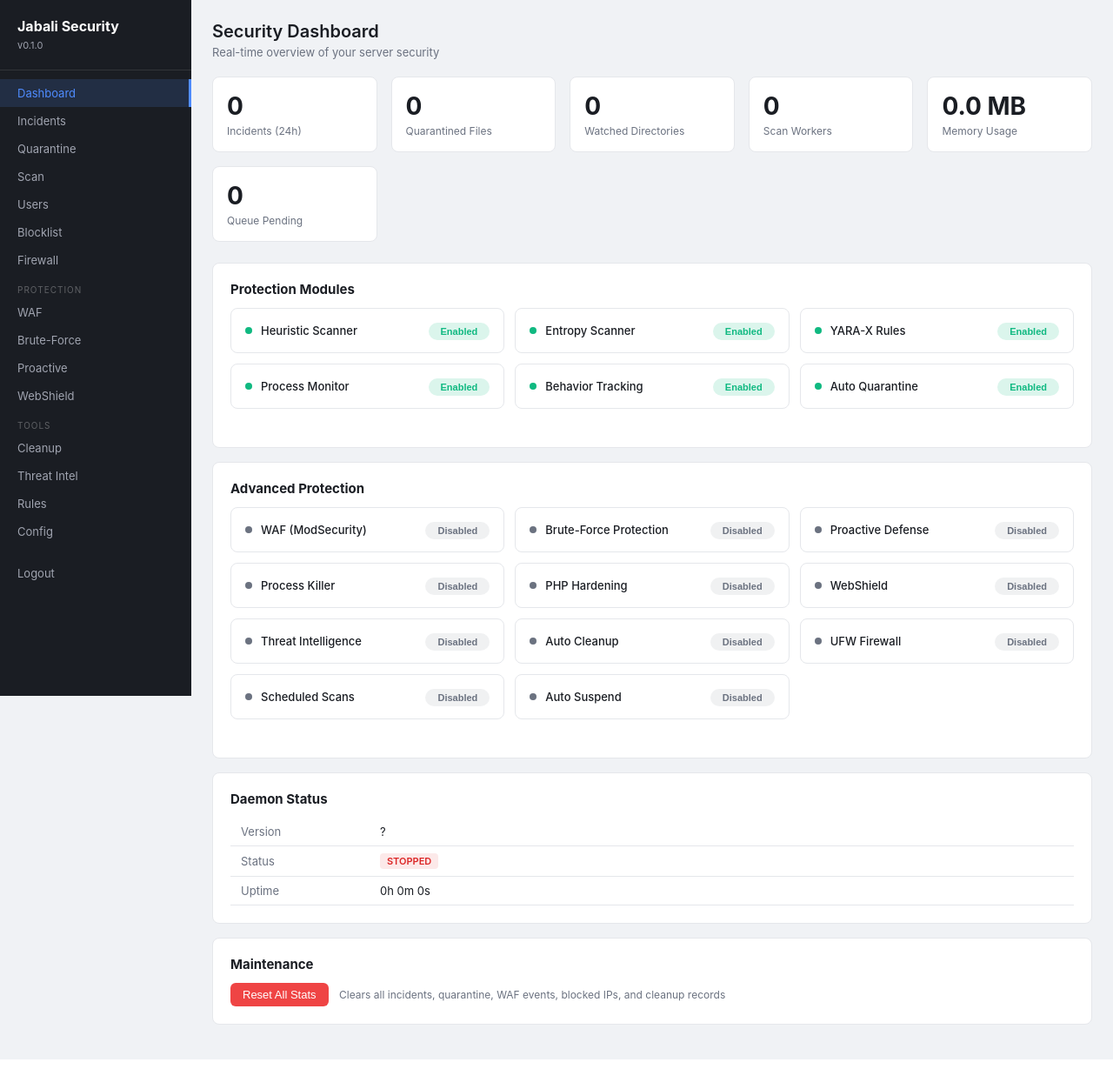
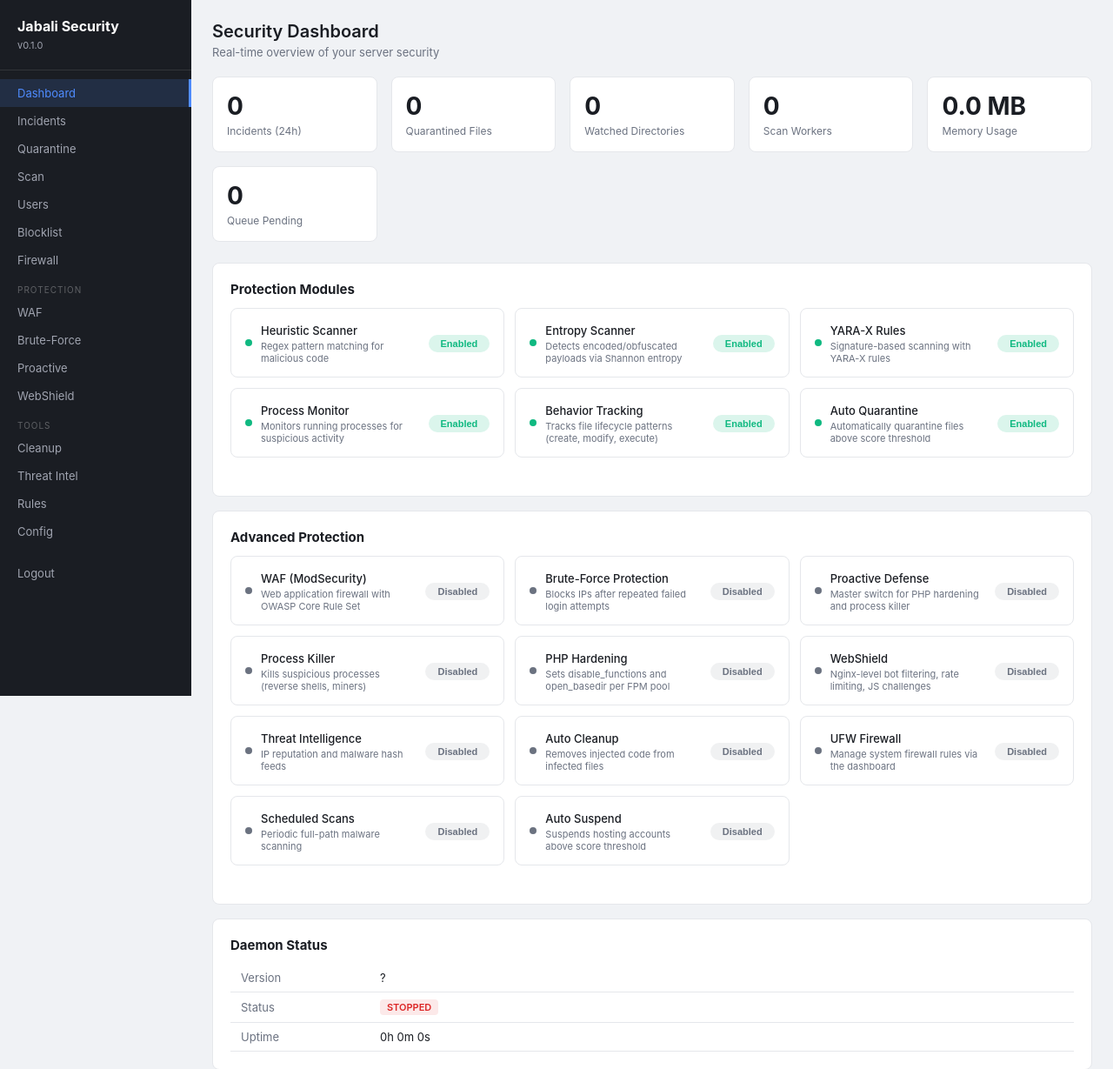
Before and after one commit to shukiv/jabali-security, a Flask app: page / in a window 1280 px wide. Shown: the top 1229 px of the page at 87% size. Run offline with Flask 3, Linux system fonts and the light colour scheme; the visitor is signed in with stand-in values (Sample User, id 1); data that the repository does not hold is empty.

Commit message:
Add short descriptions below each module on dashboard

```diff
--- a/web/templates/dashboard.html
+++ b/web/templates/dashboard.html
@@ -33,11 +33,14 @@
     </div>
 </div>
 
-{% macro toggle(feature, label, enabled) %}
+{% macro toggle(feature, label, enabled, desc="") %}
 <div class="protection-card">
     <div class="protection-info">
         <div class="protection-dot {{ 'protection-dot-on' if enabled else 'protection-dot-off' }}"></div>
-        <span class="toggle-label">{{ label }}</span>
+        <div>
+            <span class="toggle-label">{{ label }}</span>
+            {% if desc %}<div class="toggle-desc">{{ desc }}</div>{% endif %}
+        </div>
     </div>
     <form method="post" action="/toggle/{{ feature }}" class="toggle-form">
         <button type="submit" class="toggle-btn {{ 'toggle-btn-on' if enabled else 'toggle-btn-off' }}">
@@ -50,29 +53,29 @@
 <div class="card">
     <h3>Protection Modules</h3>
     <div class="protection-grid">
-        {{ toggle("heuristic", "Heuristic Scanner", config.get("HEURISTIC_ENABLED", "yes") in ("yes", "true", "1")) }}
-        {{ toggle("entropy", "Entropy Scanner", config.get("ENTROPY_ENABLED", "yes") in ("yes", "true", "1")) }}
-        {{ toggle("yara", "YARA-X Rules", config.get("YARA_ENABLED", "yes") in ("yes", "true", "1")) }}
-        {{ toggle("process_monitor", "Process Monitor", config.get("PROCESS_MONITOR_ENABLED", "yes") in ("yes", "true", "1")) }}
-        {{ toggle("behavior_tracking", "Behavior Tracking", config.get("BEHAVIOR_TRACKING_ENABLED", "yes") in ("yes", "true", "1")) }}
-        {{ toggle("auto_quarantine", "Auto Quarantine", config.get("AUTO_QUARANTINE", "yes") in ("yes", "true", "1")) }}
+        {{ toggle("heuristic", "Heuristic Scanner", config.get("HEURISTIC_ENABLED", "yes") in ("yes", "true", "1"), "Regex pattern matching for malicious code") }}
+        {{ toggle("entropy", "Entropy Scanner", config.get("ENTROPY_ENABLED", "yes") in ("yes", "true", "1"), "Detects encoded/obfuscated payloads via Shannon entropy") }}
+        {{ toggle("yara", "YARA-X Rules", config.get("YARA_ENABLED", "yes") in ("yes", "true", "1"), "Signature-based scanning with YARA-X rules") }}
+        {{ toggle("process_monitor", "Process Monitor", config.get("PROCESS_MONITOR_ENABLED", "yes") in ("yes", "true", "1"), "Monitors running processes for suspicious activity") }}
+        {{ toggle("behavior_tracking", "Behavior Tracking", config.get("BEHAVIOR_TRACKING_ENABLED", "yes") in ("yes", "true", "1"), "Tracks file lifecycle patterns (create, modify, execute)") }}
+        {{ toggle("auto_quarantine", "Auto Quarantine", config.get("AUTO_QUARANTINE", "yes") in ("yes", "true", "1"), "Automatically quarantine files above score threshold") }}
     </div>
 </div>
 
 <div class="card">
     <h3>Advanced Protection</h3>
     <div class="protection-grid">
-        {{ toggle("waf", "WAF (ModSecurity)", config.get("WAF_ENABLED", "no") in ("yes", "true", "1")) }}
-        {{ toggle("bruteforce", "Brute-Force Protection", config.get("BRUTEFORCE_ENABLED", "no") in ("yes", "true", "1")) }}
-        {{ toggle("proactive", "Proactive Defense", config.get("PROACTIVE_ENABLED", "no") in ("yes", "true", "1")) }}
-        {{ toggle("process_kill", "Process Killer", config.get("PROCESS_KILL_ENABLED", "no") in ("yes", "true", "1")) }}
-        {{ toggle("php_hardening", "PHP Hardening", config.get("PHP_HARDENING_ENABLED", "no") in ("yes", "true", "1")) }}
-        {{ toggle("webshield", "WebShield", config.get("WEBSHIELD_ENABLED", "no") in ("yes", "true", "1")) }}
-        {{ toggle("threat_intel", "Threat Intelligence", config.get("THREAT_INTEL_ENABLED", "no") in ("yes", "true", "1")) }}
-        {{ toggle("cleanup", "Auto Cleanup", config.get("CLEANUP_ENABLED", "no") in ("yes", "true", "1")) }}
-        {{ toggle("ufw", "UFW Firewall", config.get("UFW_ENABLED", "no") in ("yes", "true", "1")) }}
-        {{ toggle("scheduled_scan", "Scheduled Scans", config.get("SCHEDULED_SCAN_ENABLED", "no") in ("yes", "true", "1")) }}
-        {{ toggle("auto_suspend", "Auto Suspend", config.get("AUTO_SUSPEND", "no") in ("yes", "true", "1")) }}
+        {{ toggle("waf", "WAF (ModSecurity)", config.get("WAF_ENABLED", "no") in ("yes", "true", "1"), "Web application firewall with OWASP Core Rule Set") }}
+        {{ toggle("bruteforce", "Brute-Force Protection", config.get("BRUTEFORCE_ENABLED", "no") in ("yes", "true", "1"), "Blocks IPs after repeated failed login attempts") }}
+        {{ toggle("proactive", "Proactive Defense", config.get("PROACTIVE_ENABLED", "no") in ("yes", "true", "1"), "Master switch for PHP hardening and process killer") }}
+        {{ toggle("process_kill", "Process Killer", config.get("PROCESS_KILL_ENABLED", "no") in ("yes", "true", "1"), "Kills suspicious processes (reverse shells, miners)") }}
+        {{ toggle("php_hardening", "PHP Hardening", config.get("PHP_HARDENING_ENABLED", "no") in ("yes", "true", "1"), "Sets disable_functions and open_basedir per FPM pool") }}
+        {{ toggle("webshield", "WebShield", config.get("WEBSHIELD_ENABLED", "no") in ("yes", "true", "1"), "Nginx-level bot filtering, rate limiting, JS challenges") }}
+        {{ toggle("threat_intel", "Threat Intelligence", config.get("THREAT_INTEL_ENABLED", "no") in ("yes", "true", "1"), "IP reputation and malware hash feeds") }}
+        {{ toggle("cleanup", "Auto Cleanup", config.get("CLEANUP_ENABLED", "no") in ("yes", "true", "1"), "Removes injected code from infected files") }}
+        {{ toggle("ufw", "UFW Firewall", config.get("UFW_ENABLED", "no") in ("yes", "true", "1"), "Manage system firewall rules via the dashboard") }}
+        {{ toggle("scheduled_scan", "Scheduled Scans", config.get("SCHEDULED_SCAN_ENABLED", "no") in ("yes", "true", "1"), "Periodic full-path malware scanning") }}
+        {{ toggle("auto_suspend", "Auto Suspend", config.get("AUTO_SUSPEND", "no") in ("yes", "true", "1"), "Suspends hosting accounts above score threshold") }}
     </div>
 </div>
 
```
